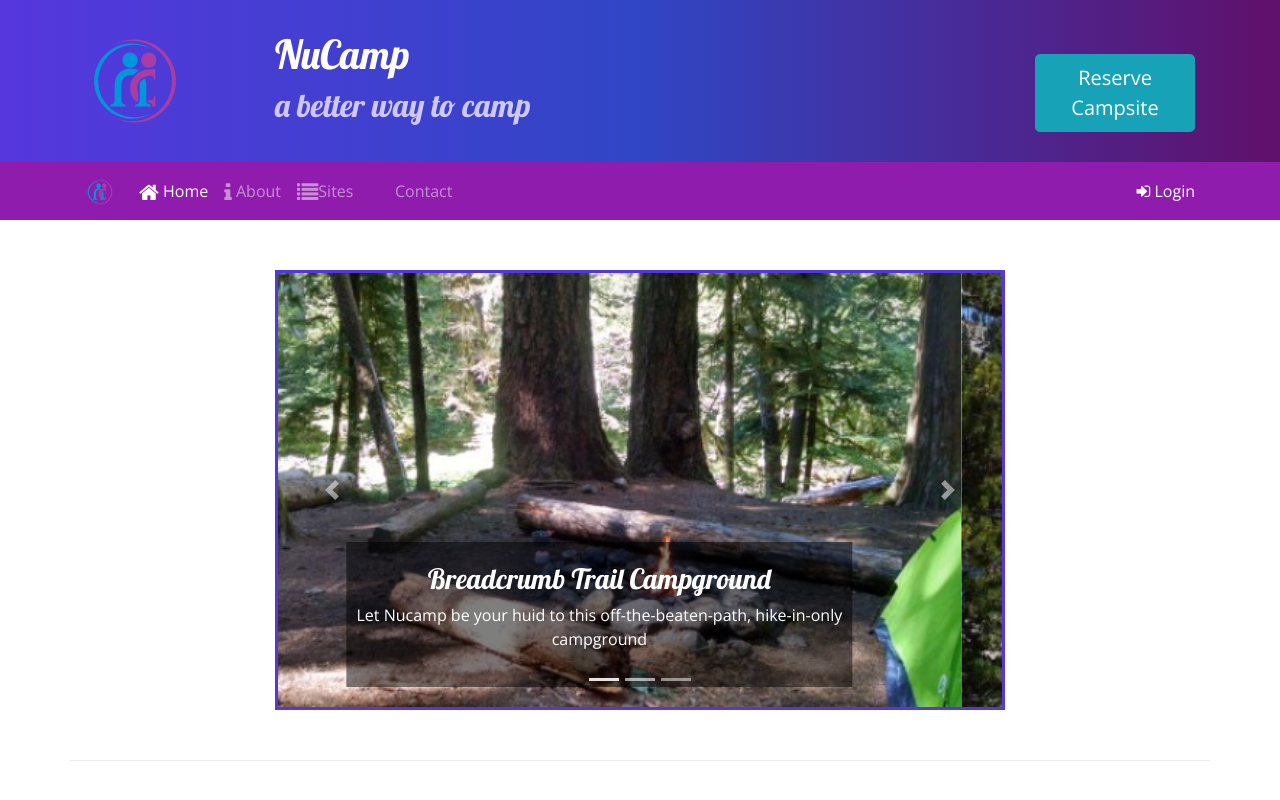
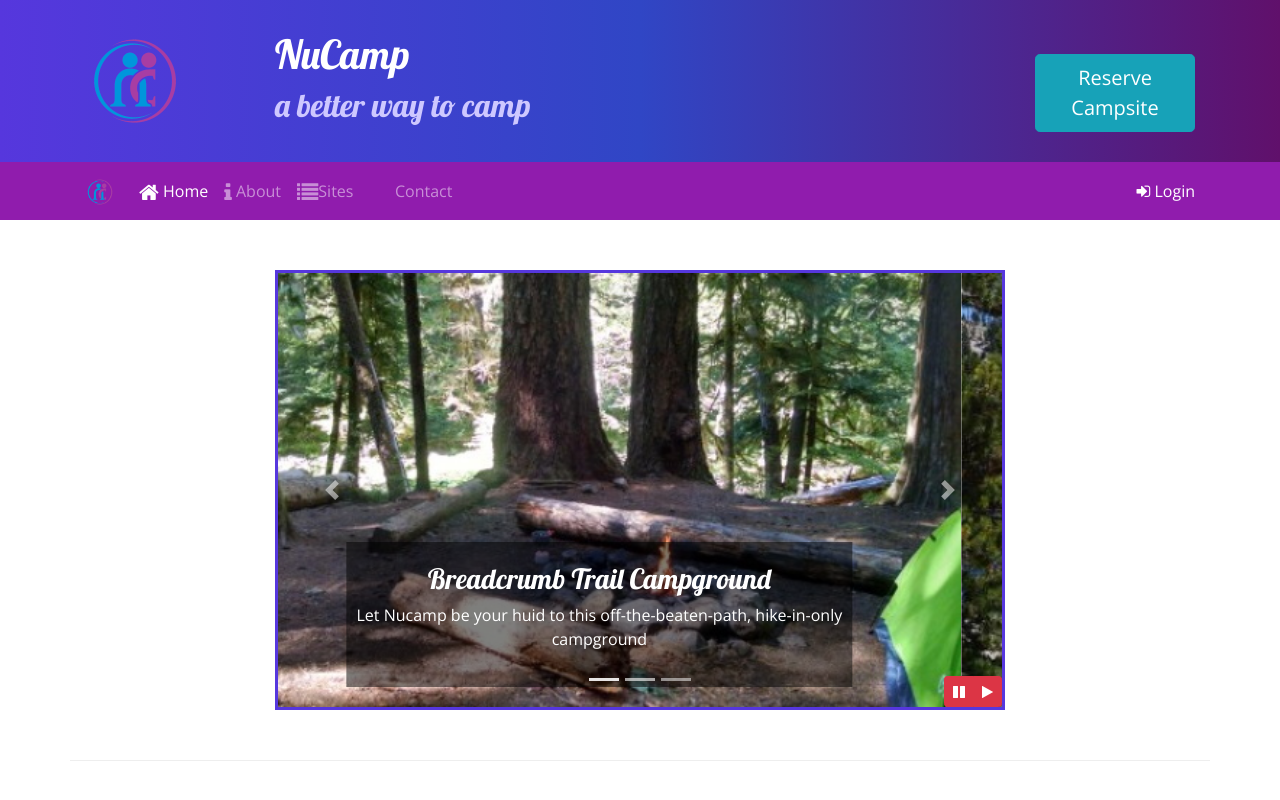
Before and after one commit to A-Schuster/nucamp-site, a website: page index.html in a window 1280 px wide. Shown: the top 800 px of the page. Drawn offline with nearby package versions, Linux system fonts and the light colour scheme.

Commit message:
added a play and pause button

```diff
--- a/css/styles.css
+++ b/css/styles.css
@@ -49,3 +49,9 @@ a, a:hover {
 .carousel {
   border: solid #5637DD;
 }
+#carouselButton {
+  position: absolute;
+  right: 0;
+  bottom: 0;
+  z-index: 100;
+}
--- a/index.html
+++ b/index.html
@@ -192,6 +192,14 @@
               <span class="carousel-control-next-icon"></span>
               <span class="sr-only">Next</span>
             </a>
+            <div class="btn-group" id="carouselButton">
+              <button class="btn btn-danger btn-sm" id="carouselPause">
+                <i class="fa fa-pause"></i>
+              </button>
+              <button class="btn btn-danger btn-sm" id="carouselPlay">
+                <i class="fa fa-play"></i>
+              </button>
+          </div>
           </div>
         </div>
       </div>
@@ -273,6 +281,19 @@
     <script src="node_modules/popper.js/dist/umd/popper.min.js"></script>
     <script src="node_modules/bootstrap/dist/js/bootstrap.min.js"></script>
 
+
+    <script>
+      $(function() {
+        $(".carousel").carousel( { interval: 2000, pause: 'false'});
+        $("#carouselPause").click(function(){
+          $(".carousel").carousel("pause");
+        });
+        $("#carouselPlay").click(function(){
+          $(".carousel").carousel("cycle");
+        });
+      });
+    </script>
+
 </body>
 
 </html>
```
